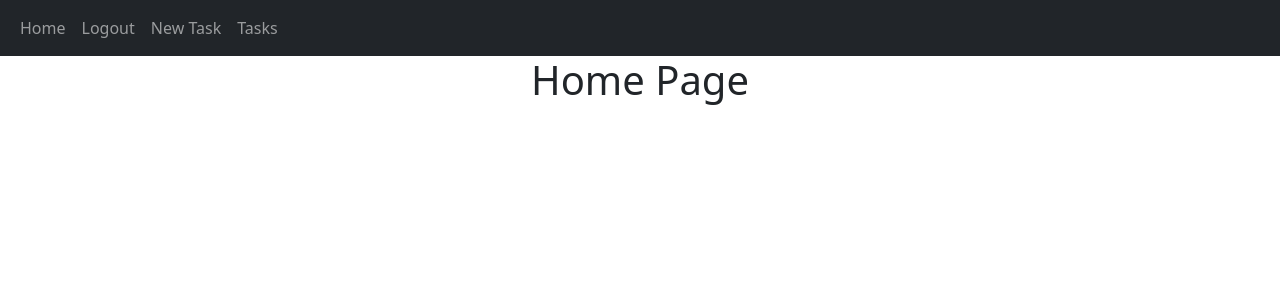
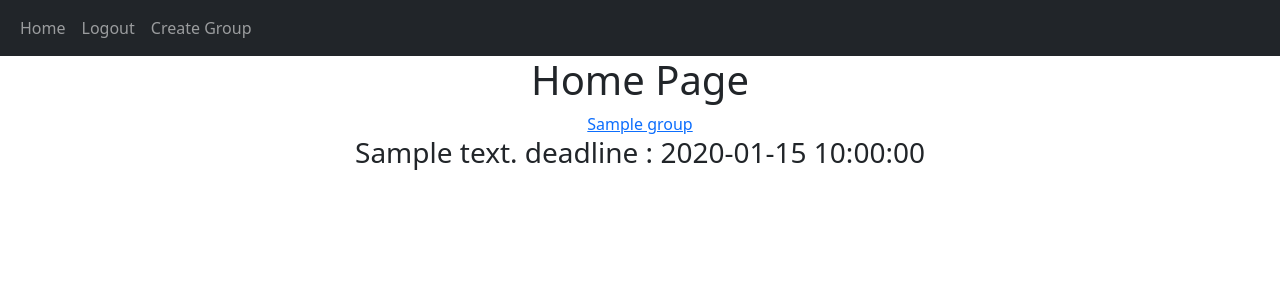
Before and after one commit to whoami13579/task-app, a Flask app: page / in a window 1280 px wide. Shown: the top 300 px of the page. Run offline with Flask 3, Linux system fonts and the light colour scheme; a user stored in the database is signed in; tables that the repository leaves empty hold one stand-in row (values such as "Sample post"); some libraries are stand-ins or nearby versions.

Commit message:
add group

```diff
--- a/website/__init__.py
+++ b/website/__init__.py
@@ -11,7 +11,7 @@ def create_app():
     app.config["SQLALCHEMY_DATABASE_URI"] = "sqlite:///database.db"
     db.init_app(app)
 
-    from .models import User, Task
+    from .models import User, Task, Group
     with app.app_context():
         db.create_all()
 
--- a/website/templates/base.html
+++ b/website/templates/base.html
@@ -29,8 +29,7 @@
                 <a class="nav-item nav-link" href="/home">Home</a>
                 {% if user.is_authenticated %}
                 <a class="nav-item nav-link" href="/logout">Logout</a>
-                <a class="nav-item nav-link" href="/create-task">New Task</a>
-                <a class="nav-item nav-link" href="/view-tasks">Tasks</a>
+                <a class="nav-item nav-link" href="/create-group">Create Group</a>
                 {% else %}
                 <a class="nav-item nav-link" href="/login">Login</a>
                 <a class="nav-item nav-link" href="/sign-up">Sign Up</a>
--- a/website/templates/home.html
+++ b/website/templates/home.html
@@ -3,5 +3,21 @@
 {% block content %}
 <div align="center">
     <h1>Home Page</h1>
+    {% if user.is_authenticated %}
+    {% for group in user.groups %}
+        <a href="tasks/{{group.id}}">{{group.group_name}}</a>
+        <br/>
+            {% for task in group.tasks %}
+            <h3>
+                {{task.text}}    deadline : {{task.end}}
+            </h3>
+            {% endfor %}
+            <br/>
+            <br/>
+            <br/>
+            <br/>
+    {% endfor %}
+    {% else %}
+    {% endif %}
 </div>
 {% endblock %}
--- a/website/views.py
+++ b/website/views.py
@@ -1,8 +1,10 @@
 from flask import Blueprint, render_template, request, flash
 from flask_login import current_user, login_required
-from .models import User, Task
+from .models import User, Task, Group
 from . import db
 from datetime import datetime
+
+current_group_id = 0
 
 views = Blueprint("views", __name__)
 
@@ -13,9 +15,30 @@ def home():
     return render_template("home.html", user=current_user)
 
 
-@views.route("/create-task", methods=["GET", "POST"])
+@views.route("/create-group", methods=["GET", "POST"])
 @login_required
-def task():
+def create_group():
+    if request.method == "POST":
+        group_name = request.form.get("text")
+        if len(group_name) == 0:
+            flash("Group name can't be empty.", category="error")
+        group = Group(group_name)
+        group.managers.append(current_user)
+        group.members.append(current_user)
+        current_user.groups.append(group)
+        db.session.add(group)
+        db.session.commit()
+        flash("Group created.", category="success")
+
+    return render_template("create_group.html", user=current_user)
+
+
+@views.route("/tasks/<group_id>", methods=["GET", "POST"])
+@login_required
+def view_group(group_id):
+    global current_group_id
+    current_group_id = group_id
+    group = Group.query.filter_by(id=group_id).first()
     if request.method == "POST":
         begin = request.form.get("begin")
         end = request.form.get("end")
@@ -25,19 +48,13 @@ def task():
         text = request.form.get("text")
         if begin is None or end is None:
             flash("error", category="error")
+        elif len(text) == 0:
+            flash("Task can't be empty.", category="error")
         else:
-            # print(type(begin))
-            # print(type(end))
-            new_task = Task(text, begin, end, current_user.id)
+            new_task = Task(text, begin, end)
+            group.tasks.append(new_task)
+            current_user.tasks.append(new_task)
             db.session.add(new_task)
             db.session.commit()
             flash("success", category="success")
-
-    return render_template("create_task.html", user=current_user)
-
-
-@views.route("/view-tasks")
-@login_required
-def view_tasks():
-    tasks = Task.query.filter_by(author=current_user.id).all()
-    return render_template("view_tasks.html", user=current_user, tasks=tasks)
+    return render_template("group.html", user=current_user, group=group)
```
Also changed, not shown: website/auth.py (+6 -1 lines), website/models.py (+54 -7 lines), website/templates/create_group.html (added, +19 -0 lines), website/templates/create_task.html (deleted, +0 -27 lines), website/templates/group.html (added, +37 -0 lines), website/templates/view_tasks.html (deleted, +0 -9 lines).
